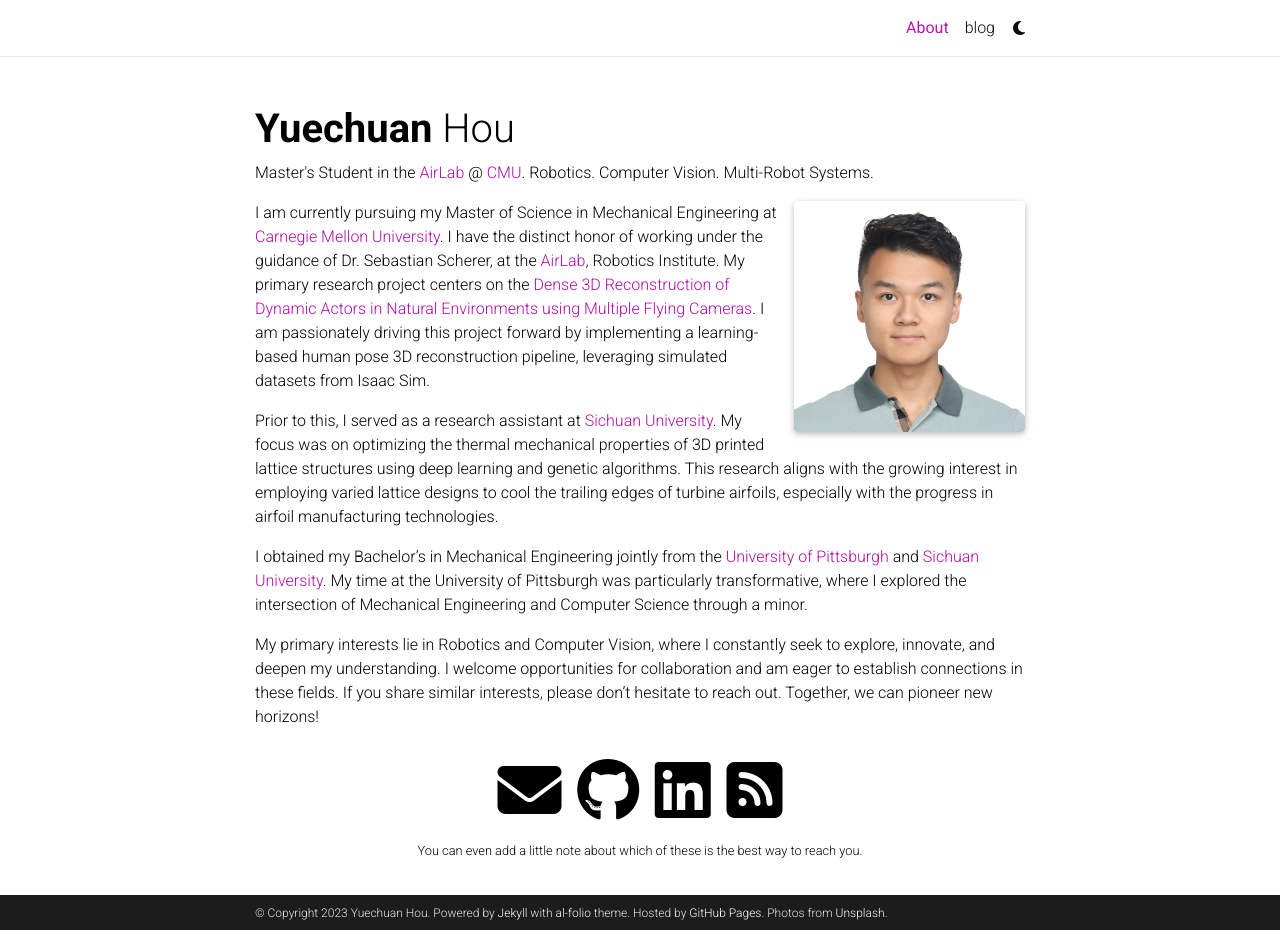
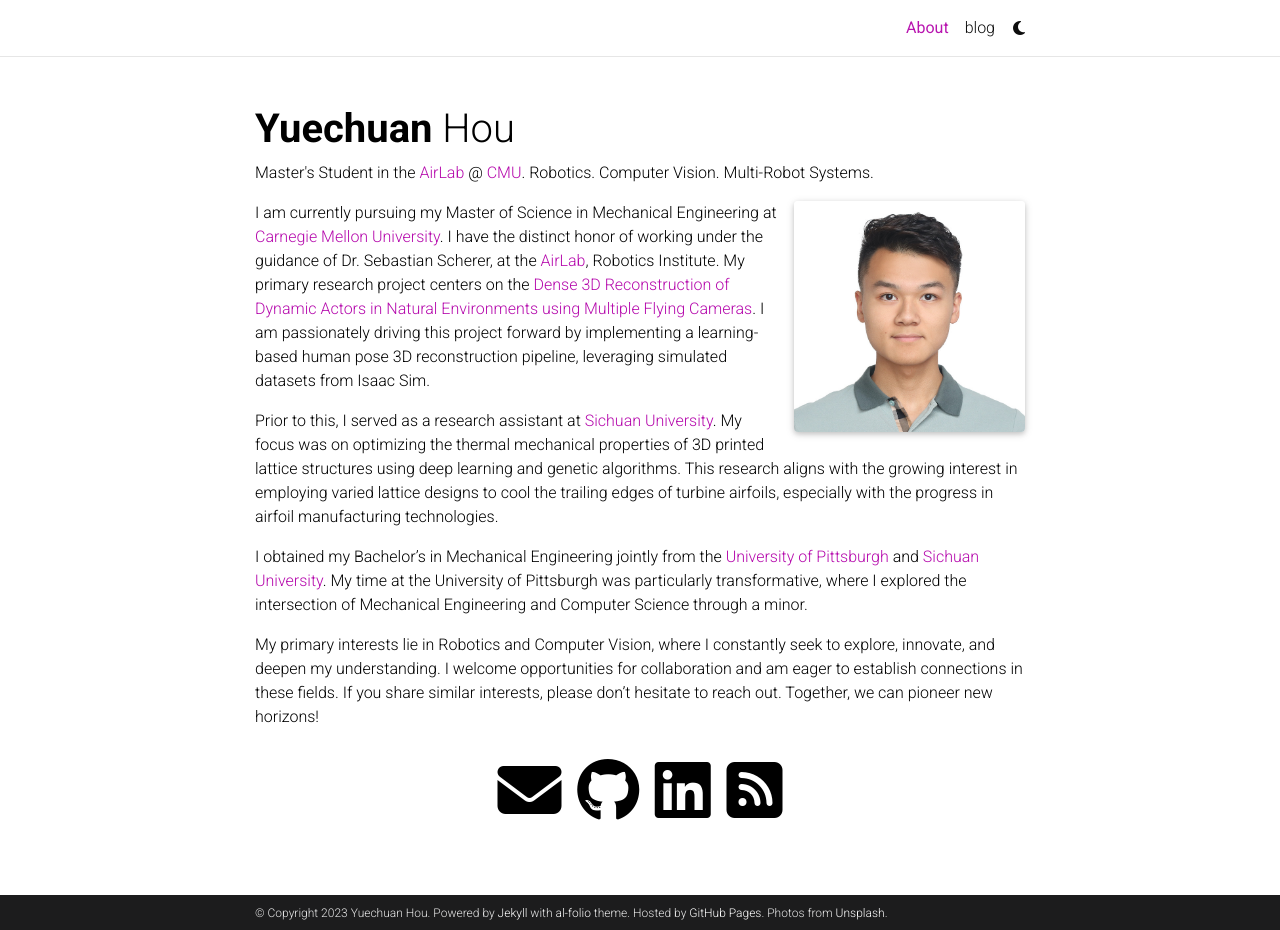
Before and after one commit to yuechuanhou/yuechuanhou.github.io, a Jekyll site: the page built from _pages/about.md, in a window 1280 px wide and 930 px high. Built offline with Jekyll 4.4.1, drawn with Linux system fonts in a browser that asks for light colours; comment, search, counter and statistics services are not loaded; a style sheet for code colours, icons or effects is not loaded; part of the change alters nothing that is shown.

```diff
--- a/_config.yml
+++ b/_config.yml
@@ -71,7 +71,7 @@ github_username: yuechuanhou # your GitHub user name
 gitlab_username: # your GitLab user name
 twitter_username: # your Twitter handle
 mastodon_username: # your mastodon instance+username in the format instance.tld/@username
-linkedin_username: Yuechuan Hou # your LinkedIn user name
+linkedin_username: yuechuanhou # your LinkedIn user name
 telegram_username: # your Telegram user name
 scholar_userid: # your Google Scholar ID
 semanticscholar_id: # your Semantic Scholar ID
@@ -104,7 +104,6 @@ zotero_username: # your zotero username
 wechat_qr: # filename of your wechat qr-code saved as an image (e.g., wechat-qr.png if saved to assets/img/wechat-qr.png)
 
 contact_note: >
-  You can even add a little note about which of these is the best way to reach you.
 
 # -----------------------------------------------------------------------------
 # Analytics and search engine verification
```
